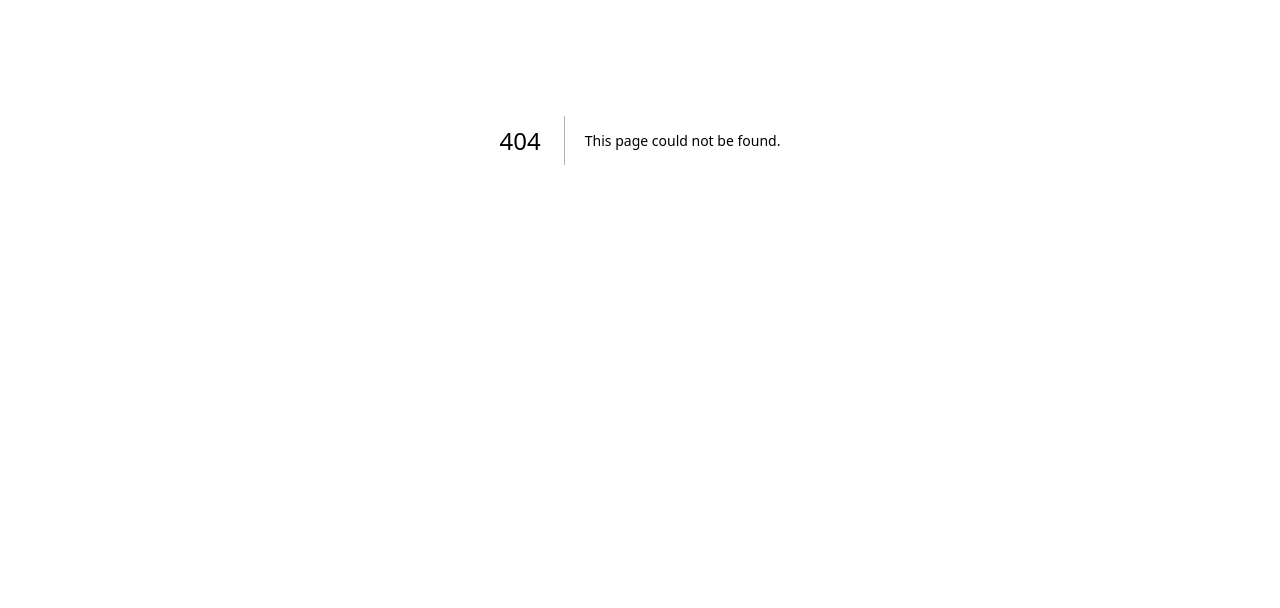
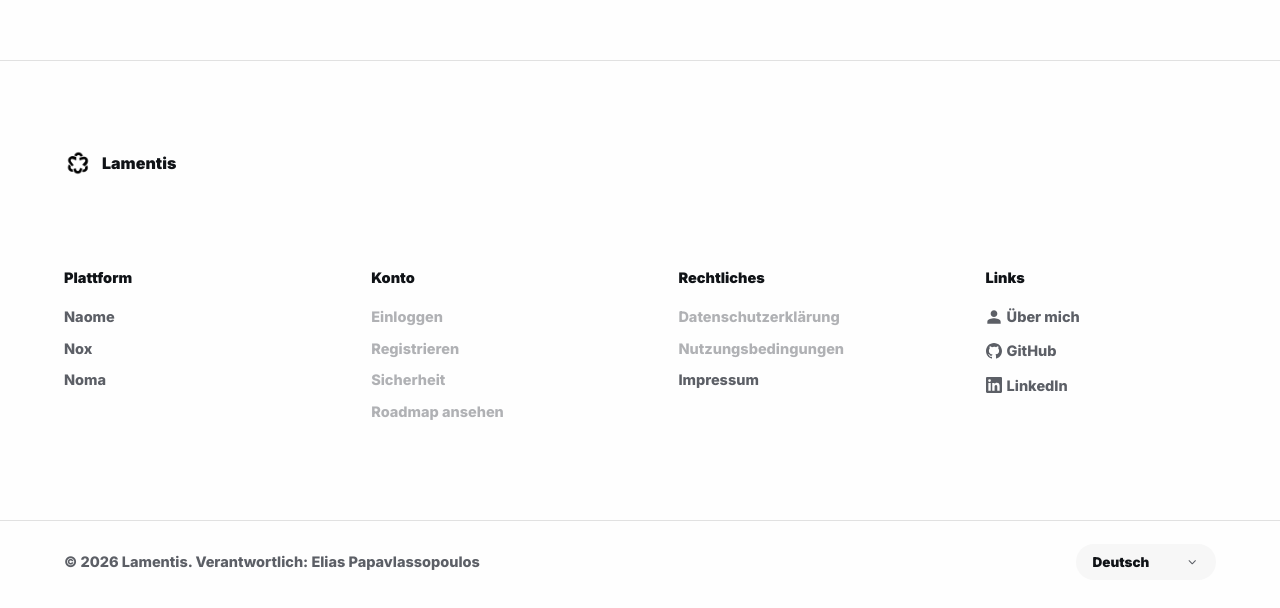
Before and after one commit to Lamentis-O/lamentis-site, a Next.js app in the folder frontend/: page /de/about/elias-papavlassopoulos in a window 1280 px wide. Before the commit this address had no page. Shown: the part 260-868 px from the top of the page. Before the commit the page ends 800 px from the top, so only its background shows below. Built offline with nearby package versions, Linux system fonts and the light colour scheme.

Commit message:
feat: route About Me to professional profile slug

```diff
--- a/frontend/app/[locale]/[slug]/page.tsx
+++ b/frontend/app/[locale]/[slug]/page.tsx
@@ -5,7 +5,7 @@ import {
   supportedLocales,
 } from "@/lib/home-content";
 
-const emptyPageSlugs = ["naome", "nox", "noma", "legal-notice", "about-me"] as const;
+const emptyPageSlugs = ["naome", "nox", "noma", "legal-notice"] as const;
 
 type EmptyPageSlug = (typeof emptyPageSlugs)[number];
 
@@ -15,14 +15,12 @@ const emptyPageLabels: Record<Locale, Record<EmptyPageSlug, string>> = {
     nox: "Nox",
     noma: "Noma",
     "legal-notice": "Legal Notice",
-    "about-me": "About Me",
   },
   de: {
     naome: "Naome",
     nox: "Nox",
     noma: "Noma",
     "legal-notice": "Impressum",
-    "about-me": "Über mich",
   },
 };
 
--- /dev/null
+++ b/frontend/app/[locale]/about/[slug]/page.tsx
@@ -0,0 +1,38 @@
+import { notFound } from "next/navigation";
+import { isSupportedLocale, type Locale, supportedLocales } from "@/lib/home-content";
+
+const aboutPageSlugs = ["elias-papavlassopoulos"] as const;
+const aboutSlugLabels: Record<Locale, Record<(typeof aboutPageSlugs)[number], string>> = {
+  en: {
+    "elias-papavlassopoulos": "About Me",
+  },
+  de: {
+    "elias-papavlassopoulos": "Über mich",
+  },
+};
+
+type AboutPageSlug = (typeof aboutPageSlugs)[number];
+
+function isAboutPageSlug(value: string): value is AboutPageSlug {
+  return (aboutPageSlugs as readonly string[]).includes(value);
+}
+
+export function generateStaticParams() {
+  return supportedLocales.flatMap((locale) =>
+    aboutPageSlugs.map((slug) => ({ locale, slug })),
+  );
+}
+
+export default async function AboutMePage({
+  params,
+}: {
+  params: Promise<{ locale: string; slug: string }>;
+}) {
+  const { locale, slug } = await params;
+
+  if (!isSupportedLocale(locale) || !isAboutPageSlug(slug)) {
+    notFound();
+  }
+
+  return <main className="ds-home-empty" aria-label={aboutSlugLabels[locale][slug]} />;
+}
--- a/frontend/lib/home-content.ts
+++ b/frontend/lib/home-content.ts
@@ -70,7 +70,7 @@ export const contentByLocale: Record<Locale, HomepageCopy> = {
         links: [
           {
             label: "About Me",
-            href: "/en/about-me",
+            href: "/en/about/elias-papavlassopoulos",
             icon: "about",
           },
           {
@@ -131,7 +131,7 @@ export const contentByLocale: Record<Locale, HomepageCopy> = {
         links: [
           {
             label: "Über mich",
-            href: "/de/about-me",
+            href: "/de/about/elias-papavlassopoulos",
             icon: "about",
           },
           {
```
